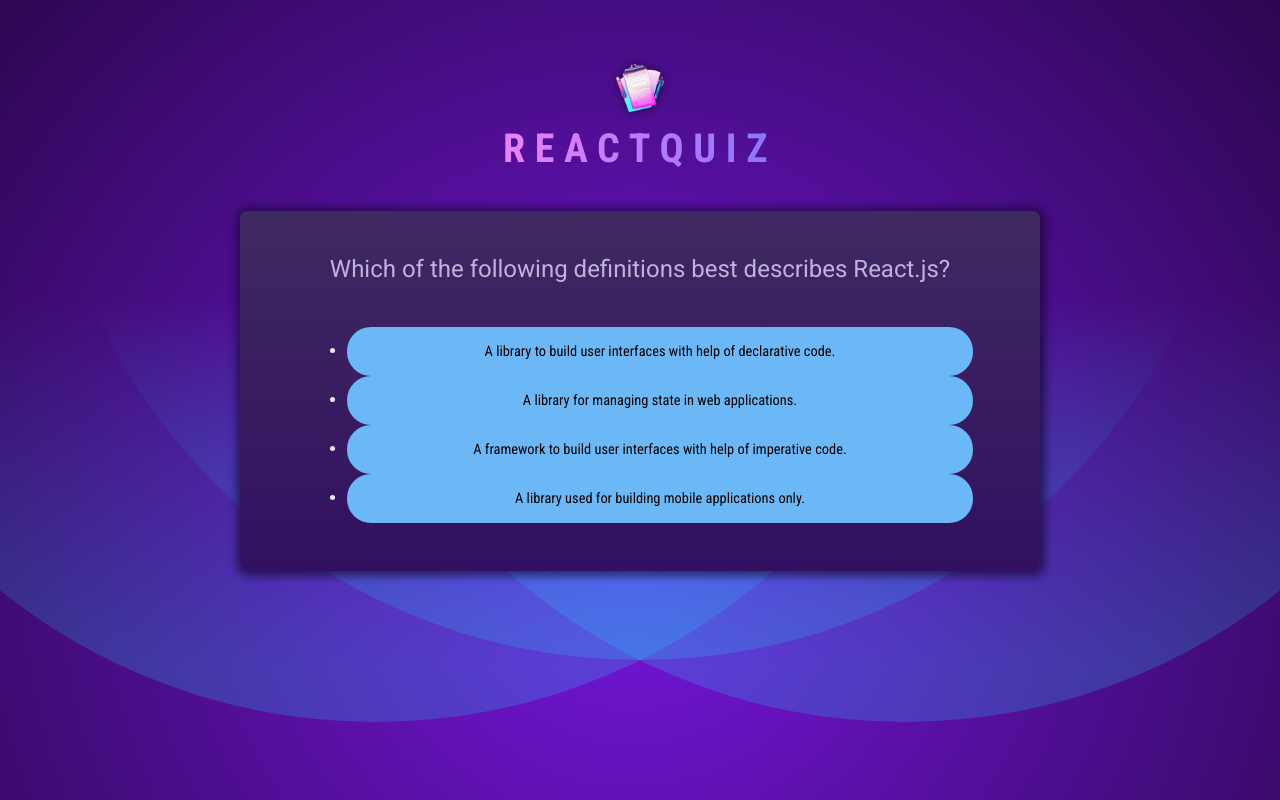
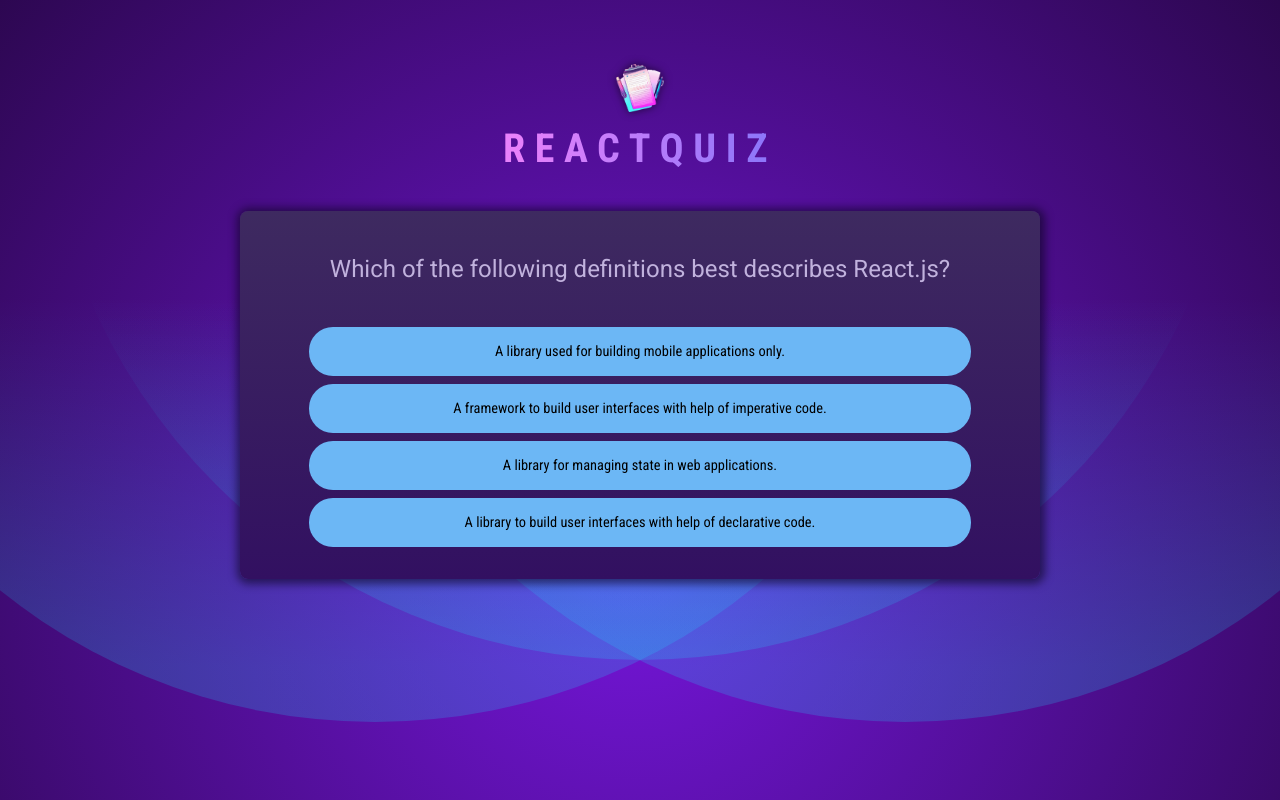
Before and after one commit to ShunTr-dev/react-quiz-app, a React (Vite) app: page / in a window 1280 px wide. Built offline with nearby package versions, Linux system fonts and the light colour scheme.

Commit message:
Shuffling answers

```diff
--- a/src/components/Quiz.jsx
+++ b/src/components/Quiz.jsx
@@ -1,21 +1,34 @@
 import { useState } from 'react';
 import QUESTIONS from '../questions';
+import quizCompleteImg from '../assets/quiz-complete.png';
 
 export default function Quiz() {
     const [userAnswers, setUserAnswers] = useState([]);
 
     const activeQuestionIndex = userAnswers.length;
 
+    const quizIsComplete = activeQuestionIndex === QUESTIONS.length;
+
     function handleSelectAnswer(selectedAnswer) {
         setUserAnswers((prevUserAnswers) => [...prevUserAnswers, selectedAnswer]);
     }
+
+    if (quizIsComplete) {
+        return (
+            <div id="summary">
+                <img src={quizCompleteImg} alt="Trophy Icon" />
+                <h2>Quiz Completed!</h2>
+            </div>
+        );
+    } else {
+        const shuffledAnswers = [...QUESTIONS[activeQuestionIndex].answers].sort(() => Math.random() - 0.5);
 
         return (
             <div id="quiz">
                 <div id="question">
                     <h2>{QUESTIONS[activeQuestionIndex].text}</h2>
-                <ul>
-                    {QUESTIONS[activeQuestionIndex].answers.map((answer) => (
+                    <ul id="answers">
+                        {shuffledAnswers.map((answer) => (
                             <li key={answer} className="answer">
                                 <button onClick={() => handleSelectAnswer(answer)}>{answer}</button>
                             </li>
@@ -25,3 +38,4 @@
             </div>
         );
     }
+}
```
Lines whose indentation alone changed are shown as unchanged.
